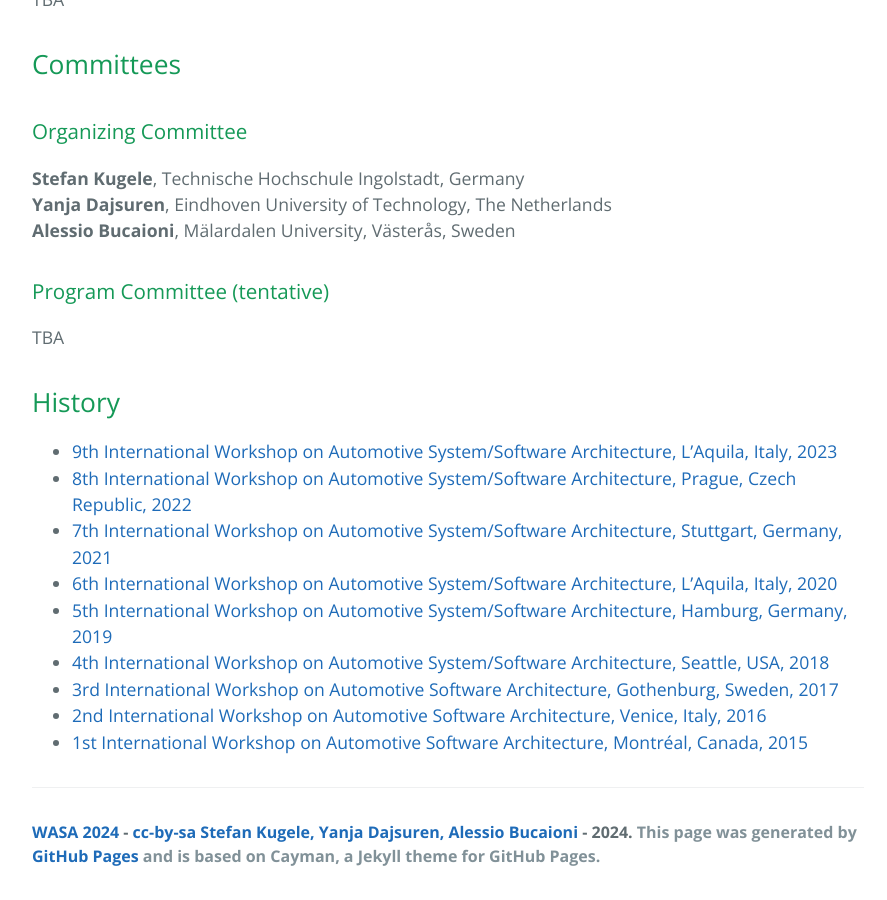
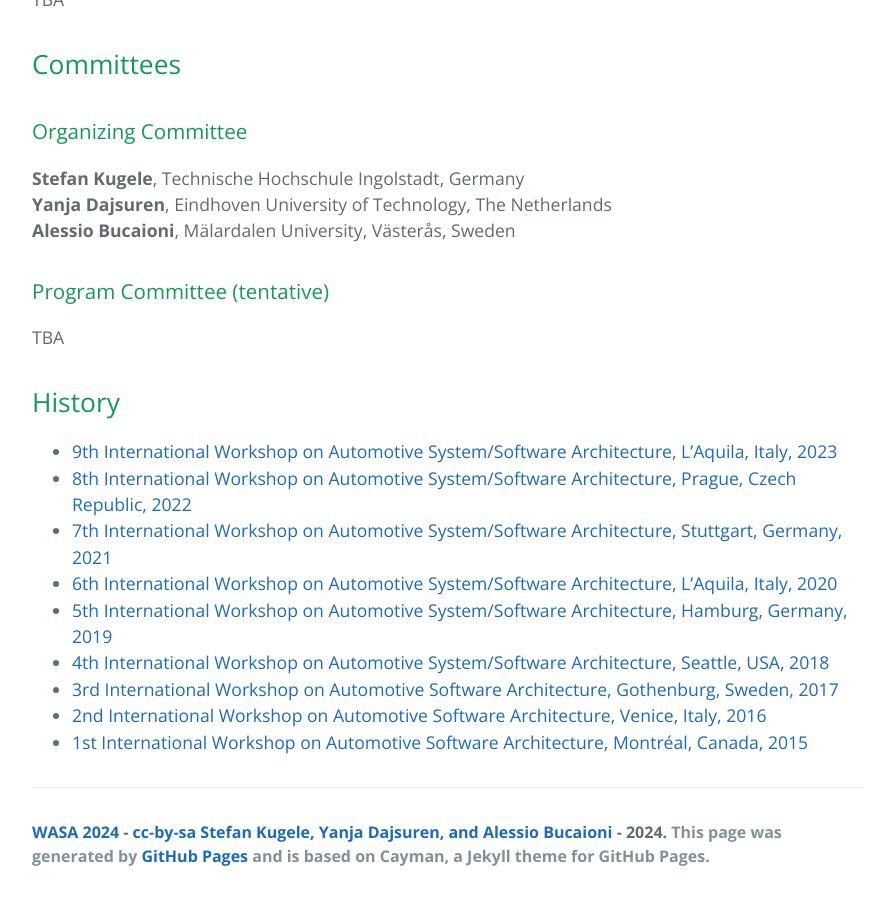
Before and after one commit to WASA-Workshop/2024, a Jekyll site: the page built from index.md, in a window 1280 px wide and 900 px high, scrolled down 2464 px. Shown: the whole window, without its empty margins (192-1079 px from the left). Built offline with Jekyll 4.4.1, drawn with Linux system fonts in a browser that asks for light colours; our own code applies the rules of GitHub Pages for plain Markdown files.

Commit message:
Update _config.yml

```diff
--- a/_config.yml
+++ b/_config.yml
@@ -6,6 +6,6 @@ theme: jekyll-theme-cayman
 keywords: "workshops, automotive, software engineering, software architecture"
 
 # author settings for cc-by, appears in the footer
-author: Stefan Kugele, Yanja Dajsuren, Alessio Bucaioni
+author: Stefan Kugele, Yanja Dajsuren, and Alessio Bucaioni
 pub_year: 2024
 github_username: stefankugele
```
